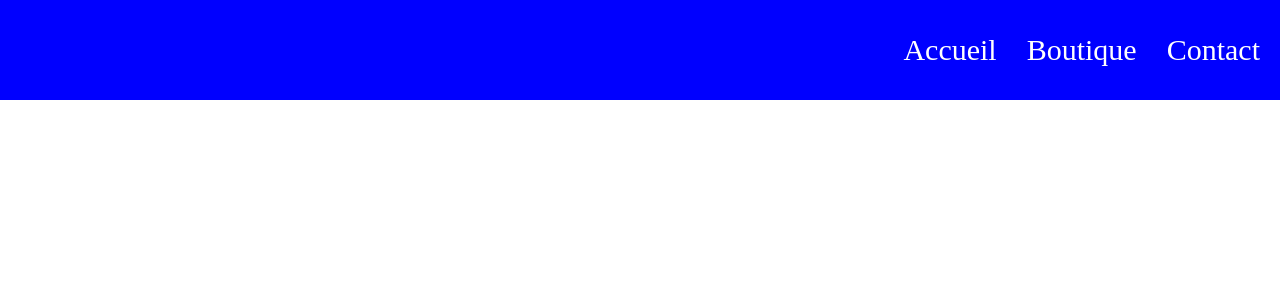
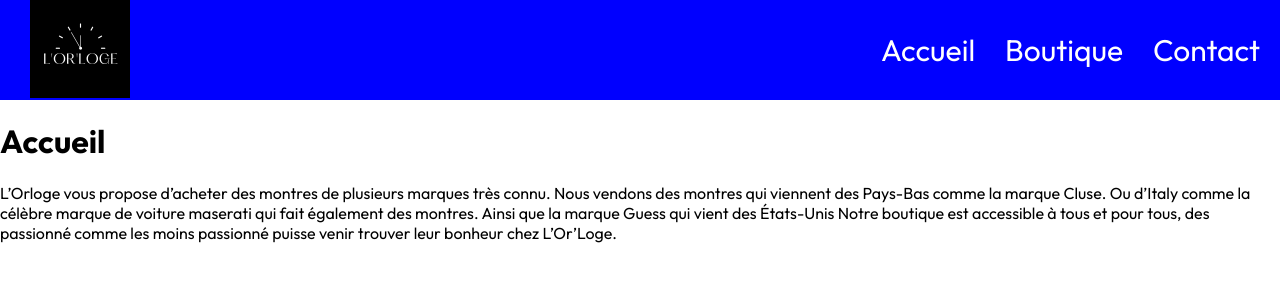
Before and after one commit to jeremydasi/my-watch, a React (Create React App) app: page / in a window 1280 px wide. Shown: the top 300 px of the page. Built offline with nearby package versions, Linux system fonts and the light colour scheme.

Commit message:
font ajouté

```diff
--- a/public/index.html
+++ b/public/index.html
@@ -9,6 +9,9 @@
       name="description"
       content="Web site created using create-react-app"
     />
+    <link rel="preconnect" href="https://fonts.googleapis.com">
+    <link rel="preconnect" href="https://fonts.gstatic.com" crossorigin>
+    <link href="https://fonts.googleapis.com/css2?family=Outfit:wght@100..900&display=swap" rel="stylesheet">
     <link rel="apple-touch-icon" href="%PUBLIC_URL%/logo192.png" />
     <!--
       manifest.json provides metadata used when your web app is installed on a
--- a/src/component/header/header.js
+++ b/src/component/header/header.js
@@ -1,14 +1,15 @@
 import '../../style/header.css';
 import Button from '../button/button.tsx';
 import { useNavigate } from 'react-router-dom';
+import Logo from "../../assets/L'Or'Loge-logo.svg"
 
 function Header() {
     const navigate = useNavigate();
 
     return(
         <div className='navbar'>
-            <div>
-
+            <div className='logo'>
+                <img src={Logo} alt='Logo' />
             </div>
             <div className='containerRoot'>
                 <Button label="Accueil" onClick={() => navigate('/')}/>
--- a/src/screen/home.js
+++ b/src/screen/home.js
@@ -4,7 +4,21 @@ import Header from '../component/header/header'
 function Home() {
     return(
         <div>
+            <div>
+                <h1>Accueil</h1>
+            </div>
+            <p>L’Orloge vous propose d’acheter des montres de plusieurs
+                marques très connu.
 
+                Nous vendons des montres qui viennent des Pays-Bas comme la marque Cluse.
+
+                Ou d’Italy comme la célèbre marque de voiture maserati qui fait également
+                des montres.
+
+                Ainsi que la marque Guess qui vient des États-Unis
+
+                Notre boutique est accessible à tous et pour tous, des passionné comme les
+                moins passionné puisse venir trouver leur bonheur chez L’Or’Loge.</p>
         </div>
     )
 }
--- a/src/style/App.css
+++ b/src/style/App.css
@@ -1,3 +1,4 @@
 body {
     margin: 0;
+    font-family: 'Outfit', sans-serif;
 }
--- a/src/style/header.css
+++ b/src/style/header.css
@@ -6,6 +6,10 @@
     align-items: center;
 }
 
+.logo {
+    margin-left: 30px;
+}
+
 .containerRoot {
     gap: 30px;
     display: flex;
```
Also changed, not shown: src/assets/L'Or'Loge-logo.svg (added).
